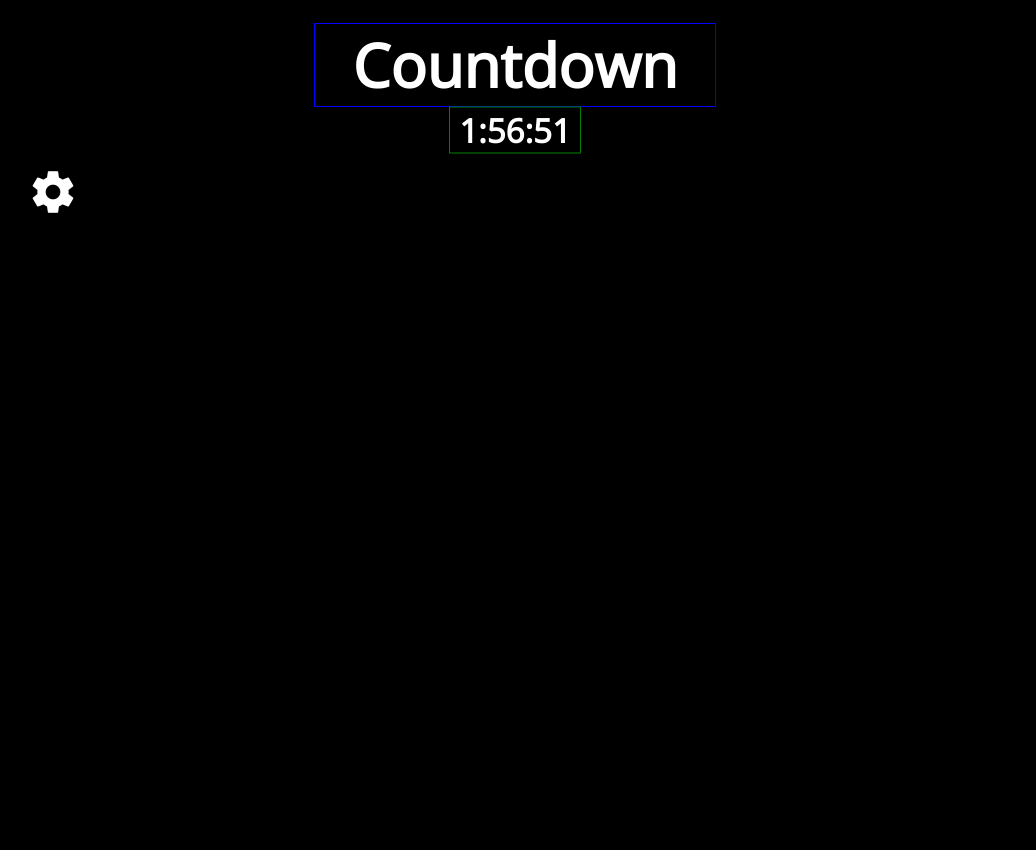
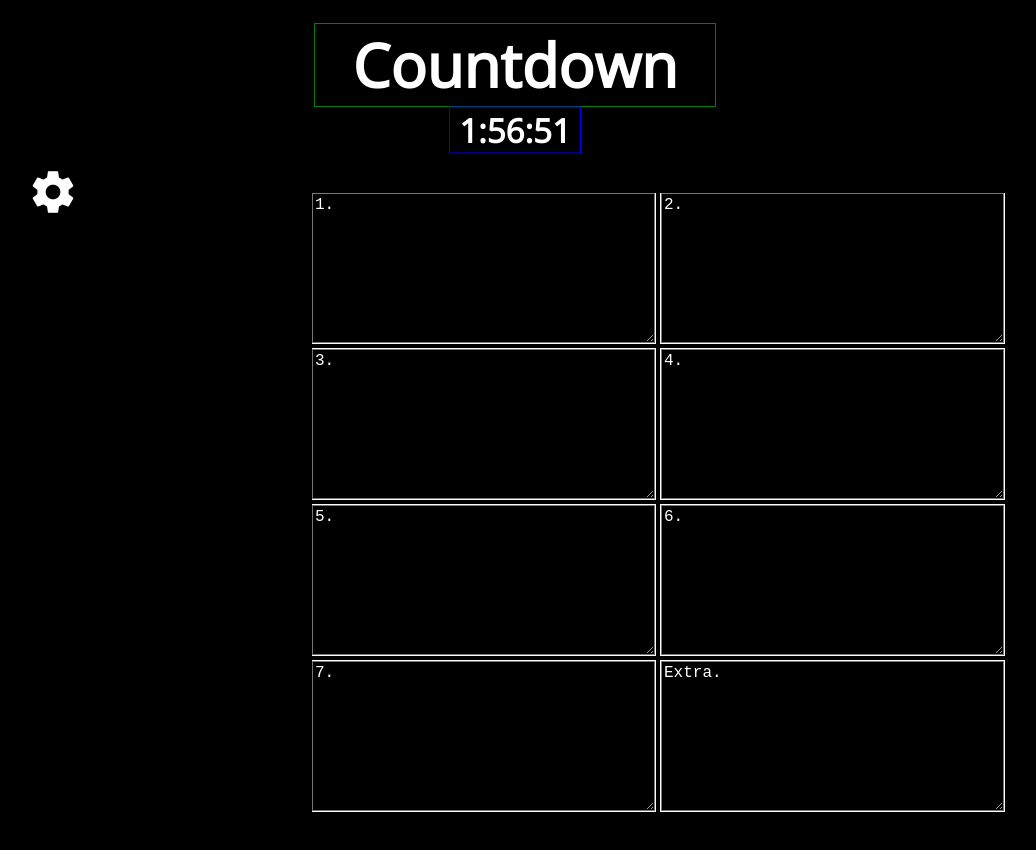
Before and after one commit to ratsenior/lhscountdown, a plain HTML site: page index.html in a window 1280 px wide. Shown: the whole page, without its empty margins (125-1161 px from the left). Before the commit the page ends 800 px from the top, so only its background shows below. Drawn offline with nearby package versions, Linux system fonts and the light colour scheme.

Commit message:
added lunch options and notepads

```diff
--- a/designplan.txt
+++ b/designplan.txt
@@ -6,7 +6,6 @@ Resources?:
 Timers:
 	Primary Timer
 	Date
-	Current Time
 
 Text Boxes:
 	Alignment
--- a/index.html
+++ b/index.html
@@ -38,7 +38,7 @@
         <input class="options" type="color" id = "textColorInput" value = "#FFFFFF" onchange="inheritColorSelectionTxt()"></li>
 
         <li><label class = "content" class="options" for="lunchSelect">Lunch Period:</label>
-          <select name="Lunch" id="lunchSelect">
+          <select name="Lunch" id="lunchSelect" onchange="saveLunch()">
           <option value="a">A</option>
           <option value="b">B</option>
           <option value="c">C</option>
@@ -51,6 +51,15 @@
 
     <!--end of settings-->
 
-
+    <section id="notepadsSection">
+      <textarea id="notepad0" rows="8" cols="1">1.</textarea>
+      <textarea id="notepad1" rows="8" cols="1">2.</textarea>
+      <textarea id="notepad2" rows="8" cols="1">3.</textarea>
+      <textarea id="notepad3" rows="8" cols="1">4.</textarea>
+      <textarea id="notepad4" rows="8" cols="1">5.</textarea>
+      <textarea id="notepad5" rows="8" cols="1">6.</textarea>
+      <textarea id="notepad6" rows="8" cols="1">7.</textarea>
+      <textarea id="notepad7" rows="8" cols="1">Extra.</textarea>
+    </section>
 </body>
 </html>
--- a/scripts/pageMeta.js
+++ b/scripts/pageMeta.js
@@ -30,11 +30,13 @@ function backgroundColorChange(){
     else {
         document.body.style.backgroundColor = localStorage.getItem("bgColor");
         document.getElementById("backgroundColorInput").setAttribute("value",localStorage.getItem("bgColor"));
+        updateNotepads();
     }
 }
 function inheritColorSelectionBg(){
     localStorage.setItem("bgColor", document.getElementById("backgroundColorInput").value);
     document.body.style.backgroundColor = localStorage.getItem("bgColor");
+    updateNotepads();
 }
 
 
@@ -46,12 +48,14 @@ function textColorChange(){
     else {
         updateText();
         document.getElementById("textColorInput").setAttribute("value",localStorage.getItem("txtColor"));
+        updateNotepads();
     }
 
 }
 function inheritColorSelectionTxt(){
     localStorage.setItem("txtColor", document.getElementById("textColorInput").value);
     updateText();
+    updateNotepads();
 
 }
 function updateText(){
@@ -93,6 +97,20 @@ function settingsClick(){
 
     }
 }
+
+function saveLunch(){
+    localStorage.setItem("lunchPeriod",document.getElementById("lunchSelect").value)
+}
+
+function updateNotepads(){
+    let notepads = document.getElementsByTagName("textarea");
+    for (let i = 0; i < notepads.length; i++){
+        notepads[i].style.background = localStorage.getItem("bgColor");
+        notepads[i].style.outline = `1px solid ${localStorage.getItem("txtColor")}`;
+        notepads[i].style.color = localStorage.getItem("txtColor");
+    }
+}
+
 //Starts all needed "start" functions
 function initalize(){
     startTime();
--- a/styles/styles.css
+++ b/styles/styles.css
@@ -1,16 +1,17 @@
 html, body{
     max-width: 100%;
     overflow-x: hidden;
+    overflow-y: hidden;
 }
 header{
     position: relative;
     width: 80%;
-    outline: 1px solid black;
     justify-content: center;
     text-align: center;
     margin-left: auto;
     margin-right: auto;
     margin-top: 25px;
+    outline: 1px solid black
 }
 
 body{
@@ -25,7 +26,6 @@ body{
 
 header > #countdown{
     margin: 0;
-    outline: 1px solid blue;
     position: relative;
     left: 50%;
     margin-right: -50%;
@@ -33,10 +33,10 @@ header > #countdown{
     top: 40px;
     max-width: 400px;
     text-align: center;
+    outline: 1px solid green
 }
 header > #Time{
     margin: 0;
-    outline: 1px solid green;
     position: relative;
     top: 23px;
     left: 50%;
@@ -44,6 +44,7 @@ header > #Time{
     transform: translate(-50%, -50%);
     max-width: 130px;
     text-align: center;
+    outline: 1px solid blue
 }
 
 button{
@@ -118,3 +119,27 @@ li{
 #fontInput:hover{
     cursor: text
 }
+
+#notepadsSection{
+    position: relative;
+
+    max-width: 67.05%;
+    height: 710px;
+    top: -180px;
+    left: 437px;
+    overflow: hidden;
+    justify-items: start;
+}
+
+textarea{
+    position: relative ;
+    max-width: 40%;
+    box-sizing: border-box;
+    width: 70%;
+    font-size: 12pt;
+}
+.notepad6{
+    position: relative;
+
+
+}
```
